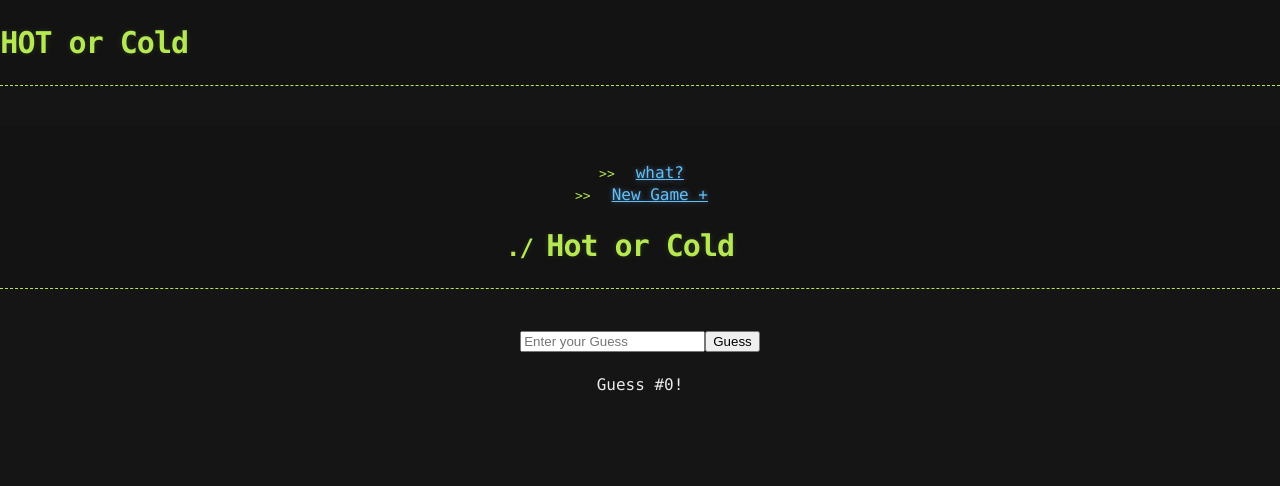
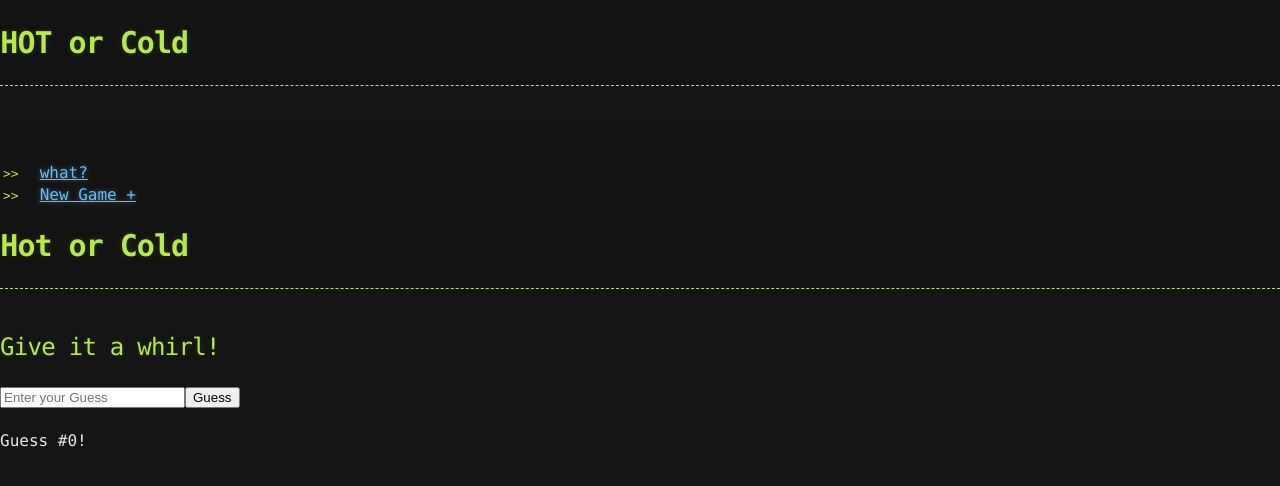
Before and after one commit to talta/react-hot-cold, a React (Create React App) app: page / in a window 1280 px wide. Shown: the top 486 px of the page. Built offline with nearby package versions, Linux system fonts and the light colour scheme.

Commit message:
returned feedback

```diff
--- a/src/App.js
+++ b/src/App.js
@@ -1,19 +1,19 @@
 import React, {Component} from 'react';
 import './App.css';
+import Header from './components/presentational/header';
 import FeedbackHeader from './components/presentational/feedback-header';
-import Form from './components/presentational/form';
 import GuessCounter from './components/presentational/guess-counter';
 import GuessList from './components/presentational/guess-list';
-import Header from './components/presentational/header';
 
-class App extends Component {
+
+export default class App extends Component {
   constructor(props){
     super(props);
     this.state= {
       guesses: [],
       selectedNumber: Math.round(Math.random() * 100),
       feedback: 'Give it a whirl!'
-    }
+    };
   }
 
 
@@ -50,7 +50,7 @@ class App extends Component {
     else{
       feedback = 'Right on the money!';
     }
-    this.setState = ({
+    this.setState({
       feedback,
       guesses: [...this.state.guesses, guess]
     });
@@ -58,8 +58,8 @@ class App extends Component {
 
   render() {
     return (
-      <div className="App">
-        <Header onNewGame={()=>this.onNewGame()} />
+      <div>
+        <Header onNewGame={()=>this.newGame()} />
         <FeedbackHeader feedback={this.state.feedback} onGuess={(guess)=> this.guess(guess)}/>
         <GuessCounter count={this.state.guesses.length}/>
         <GuessList guesses={this.state.guesses}/>
@@ -67,5 +67,3 @@ class App extends Component {
     );
   }
 }
-
-export default App;
--- a/src/components/presentational/feedback-header.js
+++ b/src/components/presentational/feedback-header.js
@@ -5,7 +5,7 @@ import Form from './form';
 export default function FeedbackHeader(props)  {
     return (
     	<section>
-     		<h2 id="feedback"></h2>
+     		<h2 id="feedback">{props.feedback}</h2>
      		<Form onGuess={props.onGuess} />
      	</section>
     );
--- a/src/components/presentational/info-modal.js
+++ b/src/components/presentational/info-modal.js
@@ -2,7 +2,7 @@ import React, {Component} from 'react';
 
 export default class InfoModal extends Component{
 	onClose(event){
-		event.preventDefault;
+		event.preventDefault();
 		if(this.props.onClose) {
 			this.props.onClose();
 		}
@@ -21,7 +21,7 @@ export default class InfoModal extends Component{
 						</ul>
 					</div>
 					<p> So are you ready to interact with my React application?</p>
-					<a className= "close" href="#" onClick={e => this.onClose(e)}>Let's do it!</a>
+					<a className="close" href="#" onClick={e=> this.onClose(e)}>Let's do it!</a>
 				</div>
 			</div>
 		);
```
